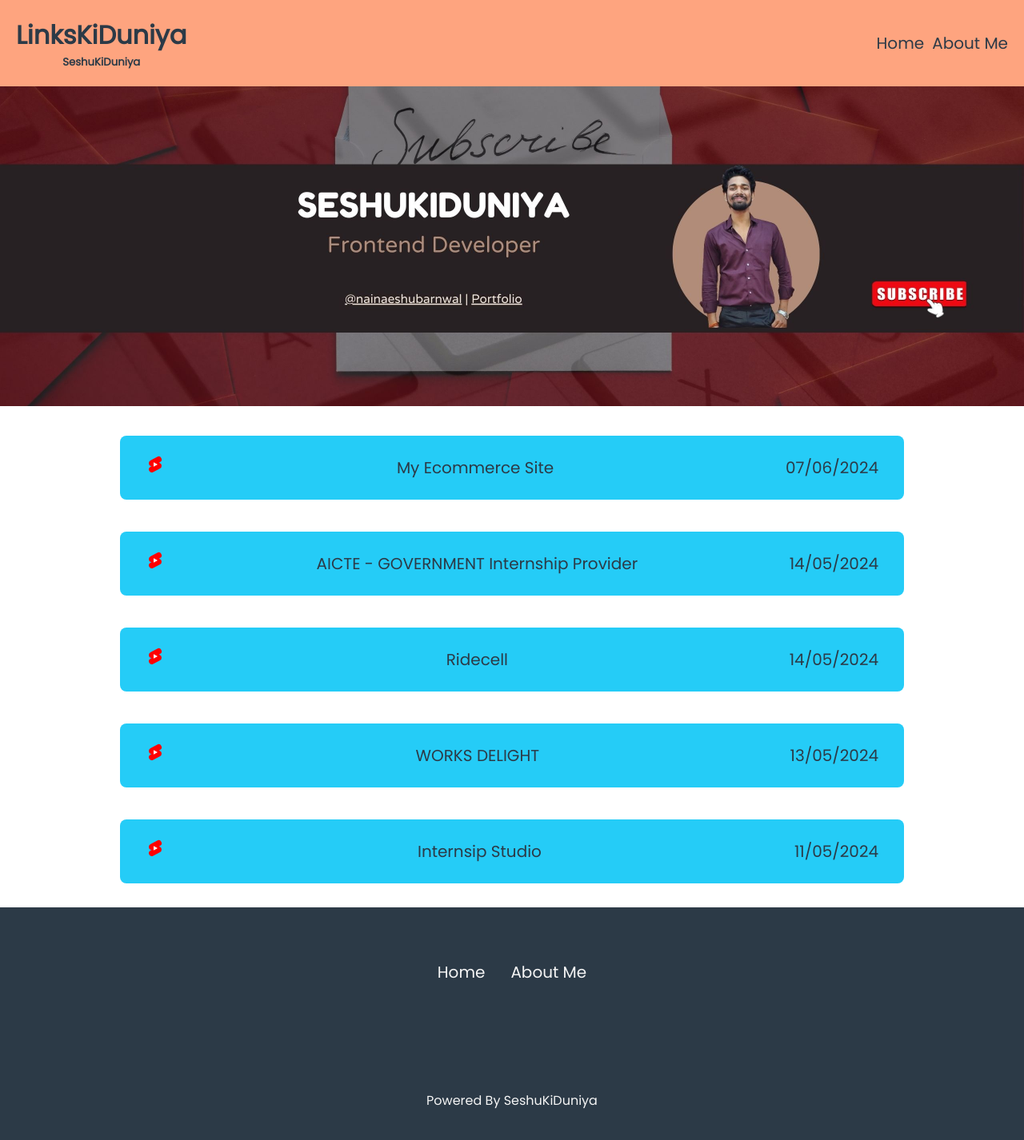
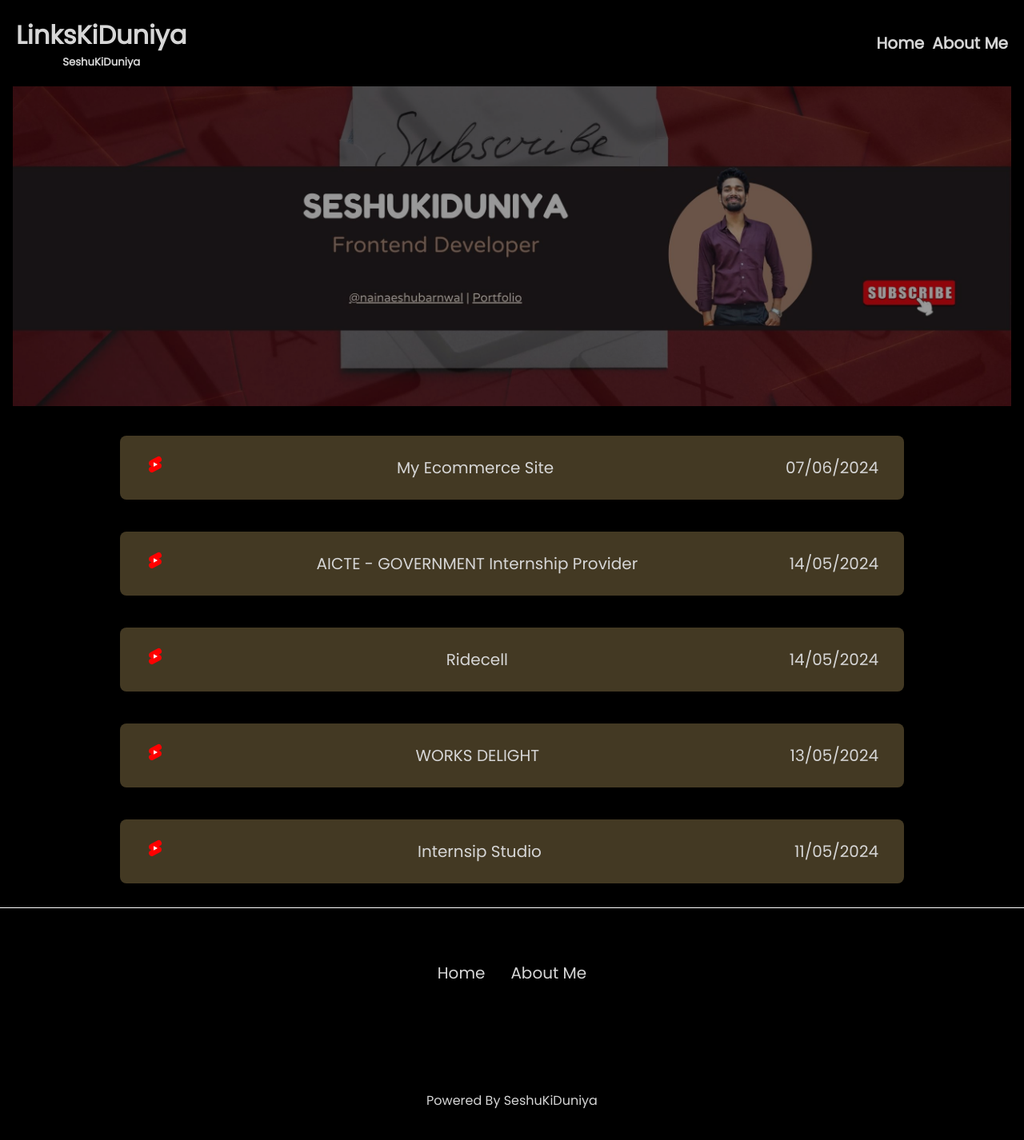
Before and after one commit to ANKITKUMAR1809/linkskiduniya, a React (Vite) app: page / in a window 1280 px wide. Shown: the top 1426 px of the page at 80% size. Built offline with nearby package versions, Linux system fonts and the light colour scheme.

Commit message:
css changes

```diff
--- a/src/Components/Footer/Footer.css
+++ b/src/Components/Footer/Footer.css
@@ -1,7 +1,7 @@
 .footer{
     height: 40vh;
-    background-color: var(--text);
-    color: whitesmoke;
+    border-top: 1.5px solid white;
+    color: var(--text);
     display: flex;
     flex-direction: column;
     align-items: center;
@@ -12,5 +12,5 @@
     gap: 2rem;
 }
 .footer-menu{
-    color: whitesmoke;
+    color:var(--text);
 }
--- a/src/Components/Links/Links.css
+++ b/src/Components/Links/Links.css
@@ -8,7 +8,7 @@
     padding:0 2rem;
     margin: 10px;
     border-radius:8px;
-    background-color: #25CCF7;
+    background-color: #433923;
     transition: .5s;
 }
 a{
--- a/src/Components/Navbar/Navbar.css
+++ b/src/Components/Navbar/Navbar.css
@@ -3,7 +3,8 @@
     display: flex;
     justify-content: space-between;
     align-items: center;
-    background: #FEA47F;
+    color: var(--text);
+    background: #000000;
     box-shadow: 0px 2px 8px black;
 }
 .logo{
@@ -21,5 +22,5 @@
 .navmenu-links{
     color: var(--text);
     text-decoration: none;
-    font-weight: 500;
+    font-weight: 600;
 }
--- a/src/Pages/About_Me.jsx
+++ b/src/Pages/About_Me.jsx
@@ -4,8 +4,13 @@
   return (
     <>
       <div className="aboutme">
-        <img src="" alt="" />
+        <div className="aboutme-top">
+          <div className="img"></div>
+          <div className="aboutme-text"></div>
+        </div>
+        <div className="contact-links">
 
+        </div>
       </div>
     </>
   )
--- a/src/Pages/Css/Home.css
+++ b/src/Pages/Css/Home.css
@@ -10,7 +10,9 @@
 
 }
 .banner{
+    padding:0 1rem;
     width: 100%;
     height: 400px;
+    opacity: 0.6;
     object-fit: cover;
 }
--- a/src/index.css
+++ b/src/index.css
@@ -1,8 +1,14 @@
 :root{
     --bg:white;
-    --text:#2C3A47;
+    --text:rgb(214, 214, 214);
     --link:#1B9CFC;
 }
 *{
     font-family: poppins;
 }
+body{
+    background: #000;
+}
+*{
+    box-sizing: border-box;
+}
```
